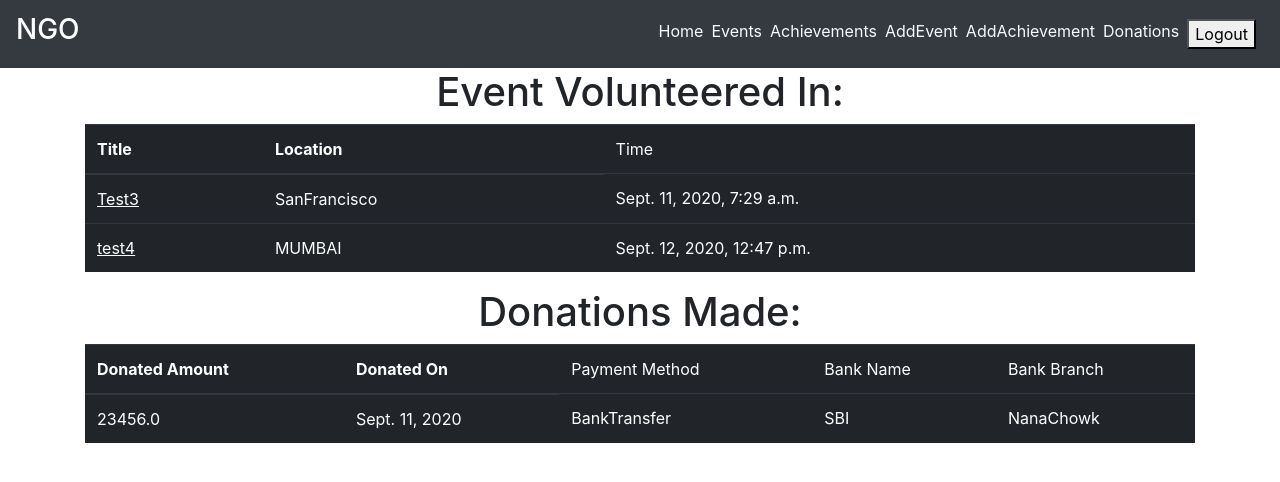
After one commit to yashjhaveri05/NGOWebsite, a Django app: page /user_dashboard/ in a window 1280 px wide. The commit adds this page. Shown: the top 482 px of the page. Run offline with Django 3.2, Linux system fonts and the light colour scheme; a user stored in the database is signed in; data comes from the database, SQL or seed files in the repository; both versions use the stored data as it was after the commit; some libraries are stand-ins or nearby versions.

Commit message:
added volunteering,donation faeture

```diff
--- a/Backend1/settings.py
+++ b/Backend1/settings.py
@@ -121,7 +121,7 @@ JAZZMIN_SETTINGS = {
     # - vertical_tabs
     # - collapsible
     # - carousel
-    "changeform_format": "carousel",
+    "changeform_format": "single",
     # override change forms on a per modeladmin basis
     "changeform_format_overrides": {"auth.user": "collapsible", "auth.group": "single",},
 }
--- a/main/templates/main/event_list.html
+++ b/main/templates/main/event_list.html
@@ -16,6 +16,7 @@
                         <th scope="col">Volunteers Required</th>
                         <td scope="col">Duration</td>
                         <td scope="col">Completed</td>
+                        <td scope="col">Volunteers Registered</td>
                         <th></th>
                         <th></th>
                         <th></th>
@@ -31,6 +32,7 @@
                         <td>{{ event.volunteers_required }}</td>
                         <td>{{ event.duration }}</td>
                         <td>{{ event.is_complete }}</td>
+                        <td>{{ volunteerscount }}</td>
                         <td><a class="btn btn-success" href="{% url 'main:event-update' event.slug %}">Update</a></td>
                         <td><a class="btn btn-danger" href="{% url 'main:event-delete' event.slug %}">Delete</a></td>
                     </tr>
--- a/main/templates/main/layout.html
+++ b/main/templates/main/layout.html
@@ -1,3 +1,4 @@
+{% load get_group %}
 <!DOCTYPE html>
 <html lang="en">
 <head>
@@ -24,14 +25,30 @@
             <ul class="navbar-nav mr-auto">
             </ul>
             <ul class="navbar-nav ml-auto">
-                    <li><a href="/" class="mr-2 text-light">Home</a></li>
+                    <li><a href="{% url 'main:home' %}" class="mr-2 text-light">Home</a></li>
                     {% if user.is_authenticated %}
+                        {% if request.user|has_group:"ngo_admin" %}
+                            <li><a href="{% url 'main:events_list' %}" class="mr-2 text-light">Events</a></li>
+                            <li><a href="{% url 'main:completed_list' %}" class="mr-2 text-light">Achievements</a></li>
+                            <li><a href="{% url 'main:event-add' %}" class="mr-2 text-light">AddEvent</a></li>
+                            <li><a href="{% url 'main:achievement-add' %}" class="mr-2 text-light">AddAchievement</a></li>
+                            <li><a href="{% url 'main:donations_received' %}" class="mr-2 text-light">Donations</a></li>
                             <li>
                                 <form class="logout-link" action="{% url 'main:logout' %}" method="post">
                                     {% csrf_token %}
                                     <button type="submit" class="mr-2">Logout</button>
                                 </form>
                             </li>
+                        {% else %}
+                            <li><a href="{% url 'main:donation_form' %}" class="mr-2 text-light">Donate</a></li>
+                            <li><a href="{% url 'main:user_dashboard' %}" class="mr-2 text-light">User Dashboard</a></li>
+                            <li>
+                                <form class="logout-link" action="{% url 'main:logout' %}" method="post">
+                                    {% csrf_token %}
+                                    <button type="submit" class="mr-2">Logout</button>
+                                </form>
+                            </li>
+                        {% endif %}
                     {% else %}
                         <li><a href="{% url 'main:login' %}" class="mr-2 text-light">Login</a></li>
                         <li><a href="{% url 'main:signup' %}" class="mr-2 text-light">SignUp</a></li>
--- /dev/null
+++ b/main/templates/main/user_dashboard.html
@@ -0,0 +1,61 @@
+{% extends "main/layout.html" %}
+{% block content %}
+<div class="user_dashboard container">
+    <div class="row">
+        <div class="col-sm-12 m-auto">
+            {% if volunteers %}
+            <h1 class="text-center">Event Volunteered In:</h1>
+            <div class="table-responsive">
+                <table class="table table-dark">
+                    <thead>
+                    <tr>
+                        <th scope="col">Title</th>
+                        <th scope="col">Location</th>
+                        <td scope="col">Time</td>
+                    </tr>
+                    </thead>
+                    <tbody>
+                    {% for volunteer in volunteers %}
+                    <tr>
+                        <td><a href="{% url 'main:event-detail' volunteer.slug %}" class="text-white"><u>{{  volunteer.title }}</u></a></td>
+                        <td>{{ volunteer.location }}</td>
+                        <td>{{ volunteer.event_timings }}</td>
+                    </tr>
+                    {% endfor %}
+                    </tbody>
+                </table>
+            </div>
+            {% endif %}
+        </div>
+        <div class="col-sm-12 m-auto">
+            {% if donations %}
+            <h1 class="text-center">Donations Made:</h1>
+            <div class="table-responsive">
+                <table class="table table-dark">
+                    <thead>
+                    <tr>
+                        <th scope="col">Donated Amount</th>
+                        <th scope="col">Donated On</th>
+                        <td scope="col">Payment Method</td>
+                        <td scope="col">Bank Name</td>
+                        <td scope="col">Bank Branch</td>
+                    </tr>
+                    </thead>
+                    <tbody>
+                    {% for donation in donations %}
+                    <tr>
+                        <td>{{  donation.amount_donated }}</td>
+                        <td>{{ donation.donated_on }}</td>
+                        <td>{{ donation.payment_method }}</td>
+                        <td>{{ donation.bank_name }}</td>
+                        <td>{{ donation.bank_branch }}</td>
+                    </tr>
+                    {% endfor %}
+                    </tbody>
+                </table>
+            </div>
+            {% endif %}
+        </div>
+    </div>
+</div>
+{% endblock content %}
--- /dev/null
+++ b/main/templatetags/get_group.py
@@ -0,0 +1,8 @@
+from django import template
+from django.contrib.auth.models import Group
+
+register = template.Library()
+
+@register.filter(name='has_group')
+def has_group(user, group_name):
+    return user.groups.filter(name=group_name).exists()
--- a/main/urls.py
+++ b/main/urls.py
@@ -36,4 +36,6 @@ urlpatterns = [
     path('donate', views.donateFunds, name="donateFunds"),
     path('donations_received/', views.donations_received, name="donations_received"),
 
+    path('volunteering/<slug>/', views.become_volunteer, name="volunteering"),
+    path('user_dashboard/', views.user_dashboard, name="user_dashboard"),
 ]
--- a/main/views.py
+++ b/main/views.py
@@ -78,8 +78,11 @@ class EventCreateView(LoginRequiredMixin, CreateView):
 @admin_required
 def events_list(request):
     events = Event.objects.filter(created_by=request.user)
+    for event in events:
+        volunteerscount = event.volunteers.all().count()
     context = {
-        'events':events
+        'events':events,
+        'volunteerscount':volunteerscount,
     }
     return render(request, "main/event_list.html", context)
 
@@ -193,3 +196,22 @@ def donations_received(request):
         'donations' : donations
     }
     return render(request, 'main/donations.html', context)
+
+@login_required
+def become_volunteer(request,slug):
+    user = request.user
+    events=Event.objects.filter(slug=slug)
+    for event in events:
+        event.volunteers.add(user)
+    messages.success(request, "Thankyou for volunteering with us!!We shall shortly update you with the details!!!")
+    return redirect('/')
+
+@login_required
+def user_dashboard(request):
+    donations = Donation.objects.filter(donated_by=request.user)
+    volunteers = Event.objects.filter(volunteers=request.user)
+    context = {
+        'donations' : donations,
+        'volunteers' : volunteers,
+    }
+    return render(request, 'main/user_dashboard.html', context)
```
Also changed, not shown: main/templates/main/event_detail.html (+23 -29 lines), db.sqlite3, main/migrations/0008_auto_20200912_1747.py (added), main/migrations/0009_auto_20200912_1932.py (added), main/templatetags/__init__.py (added). Lines whose indentation alone changed are shown as unchanged.
